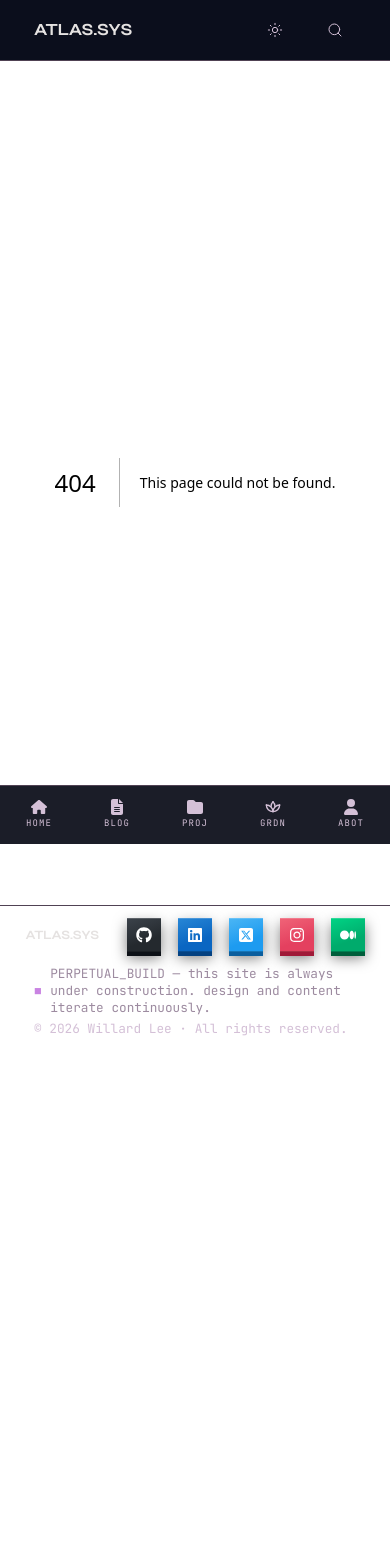
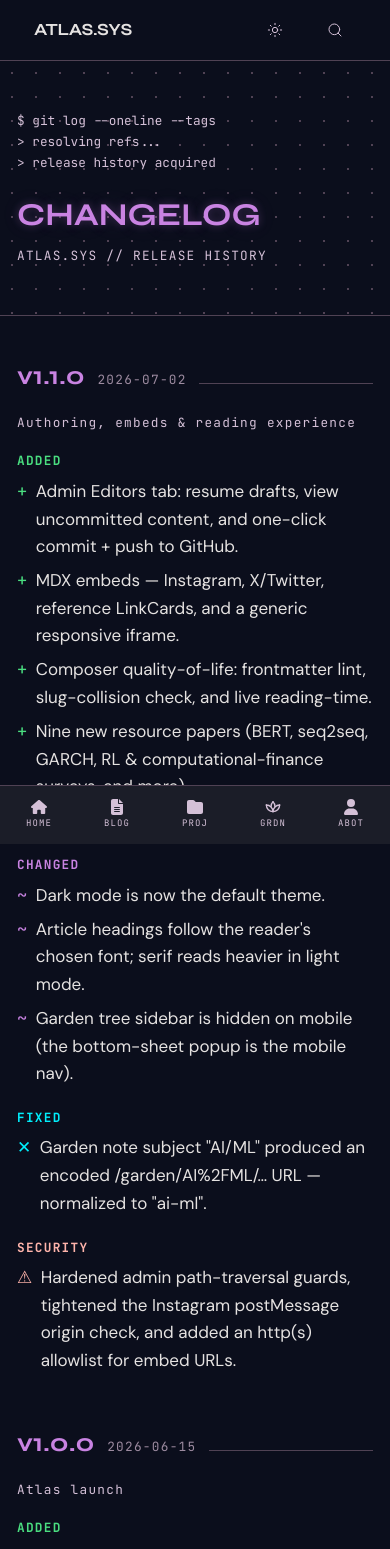
Before and after one commit to Willard-Lee/atlas, a Next.js app: page /changelog in a window 390 px wide. Before the commit this address had no page. Shown: the top 1549 px of the page. Before the commit the page ends 1182 px from the top, so only its background shows below. Built offline with nearby package versions, Linux system fonts and the light colour scheme.

Commit message:
fix: garden tree tab in mobile no longer pops up, added changelog in footer

```diff
--- /dev/null
+++ b/app/changelog/page.tsx
@@ -0,0 +1,94 @@
+import type { Metadata } from "next";
+import FadeUp from "@/components/motion/FadeUp";
+import BootSequence from "@/components/motion/BootSequence";
+import { CHANGELOG, type ChangelogEntry } from "@/lib/changelog";
+
+export const metadata: Metadata = {
+    title: "Changelog — Atlas",
+    description: "Running, dated release history for Atlas.",
+};
+
+const bootLines = [
+    "$ git log --oneline --tags",
+    "> resolving refs...",
+    "> release history acquired",
+];
+
+// group key → { glyph, color } — terminal-style prefixes
+const GROUPS: { key: keyof ChangelogEntry["changes"]; label: string; glyph: string; color: string }[] = [
+    { key: "added",    label: "ADDED",    glyph: "+", color: "#4ade80" },
+    { key: "changed",  label: "CHANGED",  glyph: "~", color: "var(--primary)" },
+    { key: "fixed",    label: "FIXED",    glyph: "✕", color: "var(--secondary-container)" },
+    { key: "security", label: "SECURITY", glyph: "⚠", color: "var(--error)" },
+];
+
+export default function ChangelogPage() {
+    return (
+        <main className="w-full">
+
+            {/* ── Boot header ─────────────────────────────────────────── */}
+            <div className="dot-grid px-4 md:px-16 py-12 md:py-20 mb-0">
+                <div className="mb-6">
+                    <BootSequence lines={bootLines} />
+                </div>
+                <h1 className="font-display text-3xl sm:text-5xl md:text-7xl font-bold mb-2 glow">
+                    CHANGELOG
+                </h1>
+                <p className="font-mono text-xs tracking-widest mt-3"
+                   style={{ color: "var(--on-surface-variant)" }}>
+                    ATLAS.SYS // RELEASE HISTORY
+                </p>
+            </div>
+
+            {/* ── Releases ────────────────────────────────────────────── */}
+            <div className="border-t px-4 md:px-16 py-10 md:py-14 space-y-12"
+                 style={{ borderColor: "var(--outline-variant)" }}>
+                {CHANGELOG.map((entry, i) => (
+                    <FadeUp key={entry.version} delay={i * 0.05}>
+                        <section>
+                            {/* Version + date divider */}
+                            <div className="flex items-baseline gap-3 mb-5">
+                                <span className="font-display text-2xl font-bold" style={{ color: "var(--primary)" }}>
+                                    v{entry.version}
+                                </span>
+                                <span className="font-mono text-xs tracking-widest" style={{ color: "var(--outline)" }}>
+                                    {entry.date}
+                                </span>
+                                <div className="flex-1 border-t" style={{ borderColor: "var(--outline-variant)" }} />
+                            </div>
+
+                            {entry.title && (
+                                <p className="font-mono text-xs tracking-widest mb-5" style={{ color: "var(--on-surface-variant)" }}>
+                                    {entry.title}
+                                </p>
+                            )}
+
+                            {/* Change groups */}
+                            <div className="space-y-5">
+                                {GROUPS.map(({ key, label, glyph, color }) => {
+                                    const items = entry.changes[key];
+                                    if (!items || items.length === 0) return null;
+                                    return (
+                                        <div key={key}>
+                                            <div className="font-mono text-xs font-bold tracking-widest mb-2" style={{ color }}>
+                                                {label}
+                                            </div>
+                                            <ul className="list-none m-0 p-0 space-y-1.5">
+                                                {items.map((item, j) => (
+                                                    <li key={j} className="flex gap-2 leading-relaxed">
+                                                        <span className="font-mono shrink-0 select-none" style={{ color }}>{glyph}</span>
+                                                        <span style={{ color: "var(--on-surface)" }}>{item}</span>
+                                                    </li>
+                                                ))}
+                                            </ul>
+                                        </div>
+                                    );
+                                })}
+                            </div>
+                        </section>
+                    </FadeUp>
+                ))}
+            </div>
+        </main>
+    );
+}
--- a/components/Footer.tsx
+++ b/components/Footer.tsx
@@ -71,9 +71,13 @@ export default function Footer() {
             </div>
 
             {/* Build notice */}
-            <div className="px-8 pb-1 font-mono text-xs flex items-center gap-2" style={{ color: "var(--outline)" }}>
+            <div className="px-8 pb-1 font-mono text-xs flex items-center gap-2 flex-wrap" style={{ color: "var(--outline)" }}>
                 <span style={{ color: "var(--primary)", animation: "blink 1.4s step-end infinite" }}>■</span>
                 PERPETUAL_BUILD — this site is always under construction. design and content iterate continuously.
+                <span aria-hidden style={{ color: "var(--outline-variant)" }}>·</span>
+                <Link href="/changelog" className="tracking-widest transition-colors hover:text-[var(--primary)]">
+                    v1.1.0 · CHANGELOG →
+                </Link>
             </div>
 
             {/* Copyright */}
--- a/components/Hero.tsx
+++ b/components/Hero.tsx
@@ -87,7 +87,7 @@ function RoleCycler() {
 
 const IDENTITY: [string, string][] = [
     ["OPERATOR", "willard_lee"],
-    ["NODE",     "atlas.v2"],
+    ["NODE",     "atlas.v1"],
     ["ARCH",     "finance × ml"],
     ["LOC",      "PHL"],
 ];
@@ -110,7 +110,7 @@ const STATS = [
     { key: "LOC",    val: "PHL / MYS",     color: "var(--on-surface-variant)" },
     { key: "ARCH",   val: "finance × ml",  color: "var(--on-surface-variant)" },
     { key: "STATUS", val: "● BUILDING",    color: "#4ade80" },
-    { key: "VER",    val: "v2.4.1",        color: "var(--primary)" },
+    { key: "VER",    val: "v1.1.0",        color: "var(--primary)" },
 ] as const;
 
 const PANEL_SHADOW       = "0 0 18px rgba(98,0,170,0.10), 0 0 60px rgba(98,0,170,0.04), inset 0 0 24px rgba(98,0,170,0.03)";
@@ -152,7 +152,7 @@ export default function Hero() {
                             ■
                         </span>
                         <span className="font-mono text-xs tracking-widest" style={{ color: "var(--on-surface-variant)" }}>
-                            ATLAS.SYS // v2.4.1 // signal acquired
+                            ATLAS.SYS // v1.1.0 // signal acquired
                         </span>
                     </motion.div>
 
--- a/components/garden/GardenShell.tsx
+++ b/components/garden/GardenShell.tsx
@@ -59,7 +59,9 @@ export default function GardenShell({
                         transition={spring}
                         style={{
                             position:    "fixed",
-                            display:     "flex",
+                            // `display` intentionally omitted — the `hidden lg:flex`
+                            // className controls it (inline display would override
+                            // `hidden` and leak the tree onto mobile).
                             flexDirection: "column",
                             left:        0,
                             top:         NAV,
--- a/content/blog/building-atlas-sys.mdx
+++ b/content/blog/building-atlas-sys.mdx
@@ -13,7 +13,7 @@ Most personal sites are portfolios. Static showcases. I wanted something that *t
 That is [[atlas-sys]]. A graph-linked knowledge OS disguised as a personal site. This post is the full v1 technical record — what was built, why decisions were made, and what comes next.
 
 > [!NOTE] This is a living document
-> Atlas iterates continuously. Sections are updated as features ship. Version markers (`v1.x`) indicate when something changed.
+> Atlas iterates continuously. Sections are updated as features ship. Version markers (`v1.x`) indicate when something changed. See the [changelog](/changelog) for the running, dated release history.
 
 ---
 
--- a/content/projects/atlas-sys.mdx
+++ b/content/projects/atlas-sys.mdx
@@ -20,6 +20,9 @@
 
 > [!NOTE] You are reading the live version
 > This project page is itself rendered by Atlas. Meta.
+
+> [!TIP] Constant updates
+> Atlas ships continuously — see the [changelog](/changelog) for the running, dated release history.
 
 ## Architecture
 
--- /dev/null
+++ b/lib/changelog.ts
@@ -0,0 +1,58 @@
+// ── Atlas changelog — single source of truth ────────────────────────────────
+// Rendered at /changelog and linked from the footer. This file doubles as the
+// running record of what has shipped: read it to see prior work, and when new
+// features land, prepend/extend the top entry and bump the version here + in
+// components/Hero.tsx + package.json together (keep all three in sync).
+// Newest entry first. Style: Keep a Changelog.
+
+export interface ChangelogEntry {
+    version: string;   // semver, e.g. "1.1.0"
+    date: string;      // YYYY-MM-DD
+    title?: string;    // optional one-line headline
+    changes: {
+        added?: string[];
+        changed?: string[];
+        fixed?: string[];
+        security?: string[];
+    };
+}
+
+export const CHANGELOG: ChangelogEntry[] = [
+    {
+        version: "1.1.0",
+        date: "2026-07-02",
+        title: "Authoring, embeds & reading experience",
+        changes: {
+            added: [
+                "Admin Editors tab: resume drafts, view uncommitted content, and one-click commit + push to GitHub.",
+                "MDX embeds — Instagram, X/Twitter, reference LinkCards, and a generic responsive iframe.",
+                "Composer quality-of-life: frontmatter lint, slug-collision check, and live reading-time.",
+                "Nine new resource papers (BERT, seq2seq, GARCH, RL & computational-finance surveys, and more).",
+                "New blog category: sports → FIELD_OPS.",
+            ],
+            changed: [
+                "Dark mode is now the default theme.",
+                "Article headings follow the reader's chosen font; serif reads heavier in light mode.",
+                "Garden tree sidebar is hidden on mobile (the bottom-sheet popup is the mobile nav).",
+            ],
+            fixed: [
+                "Garden note subject \"AI/ML\" produced an encoded /garden/AI%2FML/… URL — normalized to \"ai-ml\".",
+            ],
+            security: [
+                "Hardened admin path-traversal guards, tightened the Instagram postMessage origin check, and added an http(s) allowlist for embed URLs.",
+            ],
+        },
+    },
+    {
+        version: "1.0.0",
+        date: "2026-06-15",
+        title: "Atlas launch",
+        changes: {
+            added: [
+                "Initial Atlas: MDX content pipeline with [[wikilink]] graph linking and automatic backlinks.",
+                "Blog, projects, digital garden, and resources sections.",
+                "Retro-terminal design system, LaTeX math, and a dev-only admin panel.",
+            ],
+        },
+    },
+];
--- a/package.json
+++ b/package.json
@@ -1,6 +1,6 @@
 {
   "name": "atlas",
-  "version": "0.1.0",
+  "version": "1.1.0",
   "private": true,
   "scripts": {
     "dev": "next dev",
```
